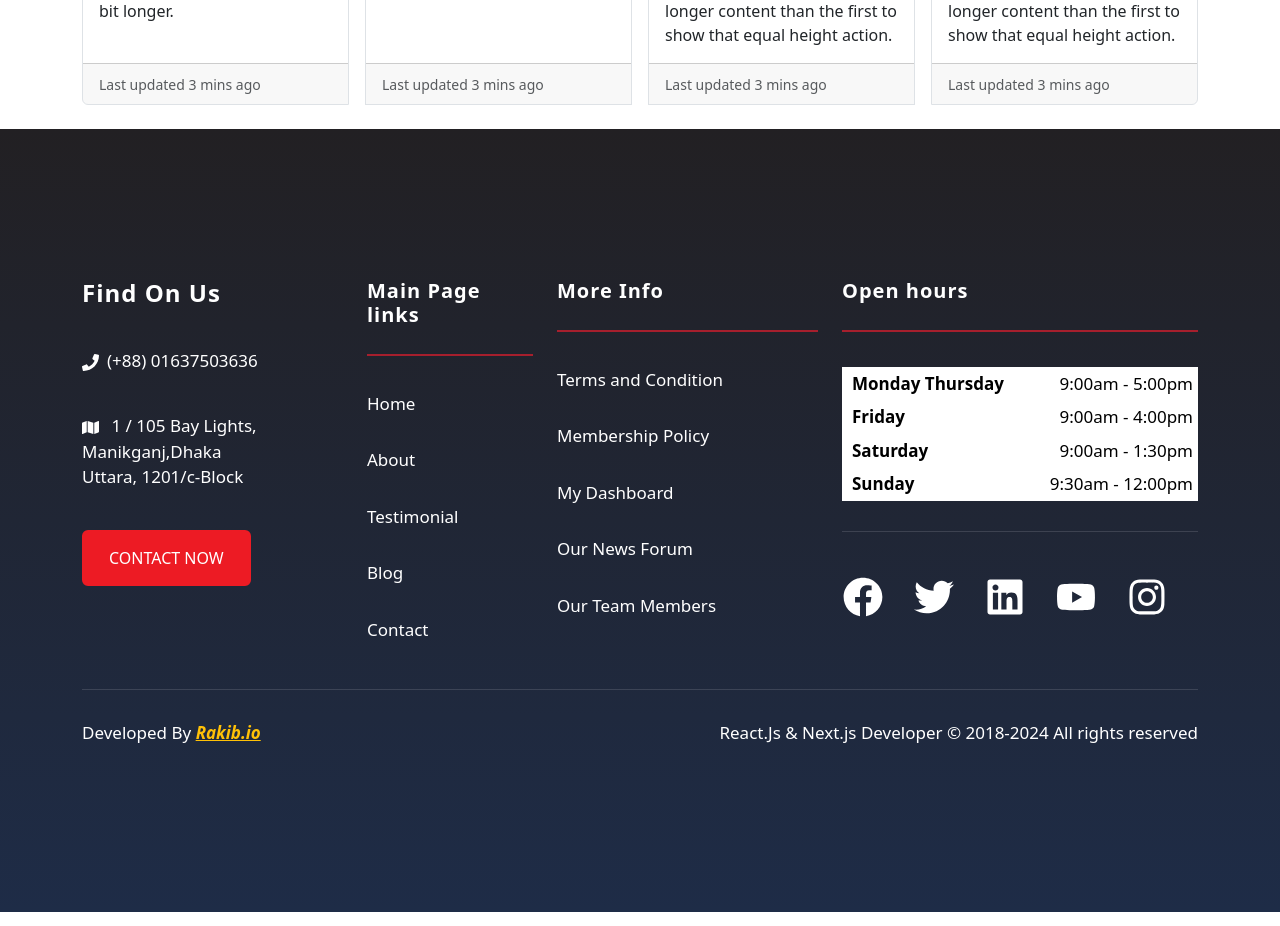
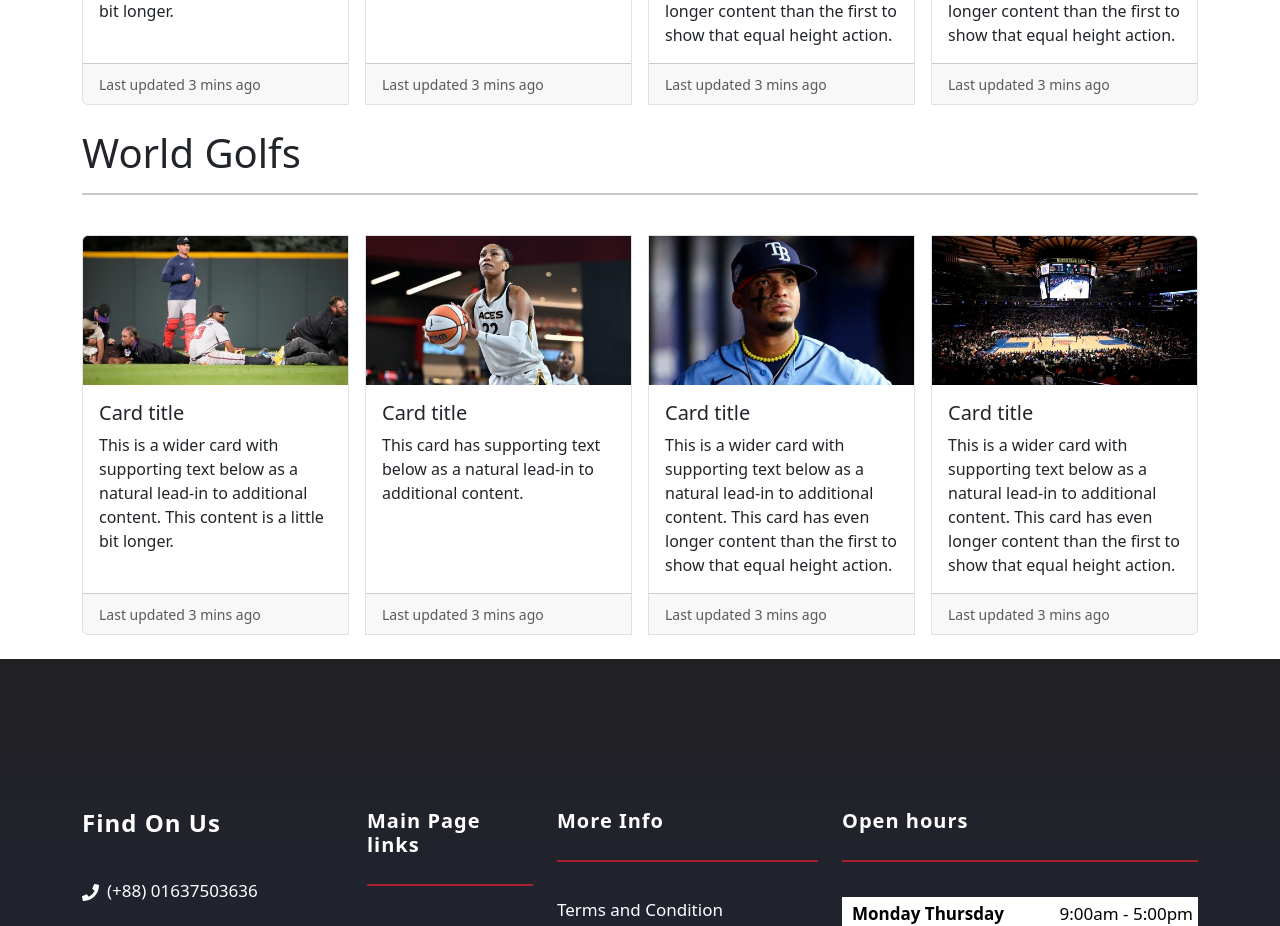
Before and after one commit to SheikhRakibhossain/CNC, a React (Vite) app: page /sports in a window 1280 px wide. Shown: the part 3920-4846 px from the top of the page. Built offline with nearby package versions, Linux system fonts and the light colour scheme; no server answers; sample sign-in values are in the browser's storage.

Commit message:
US Sports section deign

```diff
--- a/src/pages/sports/Sports.jsx
+++ b/src/pages/sports/Sports.jsx
@@ -5,6 +5,7 @@ import Profiles from './Profiles';
 import Golf from './Golf';
 import Football from './Football';
 import Tennis from './Tennis';
+import USSports from './USSports';
 
 const Sports = () => {
     return (
@@ -15,6 +16,7 @@ const Sports = () => {
             <Golf/>
             <Football/>
             <Tennis/>
+            <USSports/>
         </>
     );
 };
--- a/src/pages/sports/USSports.jsx
+++ b/src/pages/sports/USSports.jsx
@@ -1,10 +1,77 @@
 import React from 'react';
+import Container from 'react-bootstrap/esm/Container';
+import Card from 'react-bootstrap/Card';
+import CardGroup from 'react-bootstrap/CardGroup';
+import usSports1 from '../../assets/sports/ussports1.jpg';
+import usSports2 from '../../assets/sports/ussports2.jpg';
+import usSports3 from '../../assets/sports/ussports3.jpg';
+import usSports4 from '../../assets/sports/ussports4.jpg';
 
 const USSports = () => {
     return (
-        <div>
+        <>
+            <Container>
+                <h1>World Golfs </h1>
+                <hr className="border border-dark " />
+                <CardGroup className='gap-3 py-4'>
+                    <Card className='border'>
+                        <Card.Img variant="top" src={usSports1} />
+                        <Card.Body>
+                            <Card.Title>Card title</Card.Title>
+                            <Card.Text>
+                                This is a wider card with supporting text below as a natural lead-in
+                                to additional content. This content is a little bit longer.
+                            </Card.Text>
+                        </Card.Body>
+                        <Card.Footer>
+                            <small className="text-muted">Last updated 3 mins ago</small>
+                        </Card.Footer>
+                    </Card>
+                    <Card className='border'>
+                        <Card.Img variant="top" src={usSports2} />
+                        <Card.Body>
+                            <Card.Title>Card title</Card.Title>
+                            <Card.Text>
+                                This card has supporting text below as a natural lead-in to
+                                additional content.{' '}
+                            </Card.Text>
+                        </Card.Body>
+                        <Card.Footer>
+                            <small className="text-muted">Last updated 3 mins ago</small>
+                        </Card.Footer>
+                    </Card>
+                    <Card className='border'>
+                        <Card.Img variant="top" src={usSports3} />
+                        <Card.Body>
+                            <Card.Title>Card title</Card.Title>
+                            <Card.Text>
+                                This is a wider card with supporting text below as a natural lead-in
+                                to additional content. This card has even longer content than the
+                                first to show that equal height action.
+                            </Card.Text>
+                        </Card.Body>
+                        <Card.Footer>
+                            <small className="text-muted">Last updated 3 mins ago</small>
+                        </Card.Footer>
+                    </Card>
+                    <Card className='border'>
+                        <Card.Img variant="top" src={usSports4} />
+                        <Card.Body>
+                            <Card.Title>Card title</Card.Title>
+                            <Card.Text>
+                                This is a wider card with supporting text below as a natural lead-in
+                                to additional content. This card has even longer content than the
+                                first to show that equal height action.
+                            </Card.Text>
+                        </Card.Body>
+                        <Card.Footer>
+                            <small className="text-muted">Last updated 3 mins ago</small>
+                        </Card.Footer>
+                    </Card>
+                </CardGroup>
 
-        </div>
+            </Container>
+        </>
     );
 };
 
```
